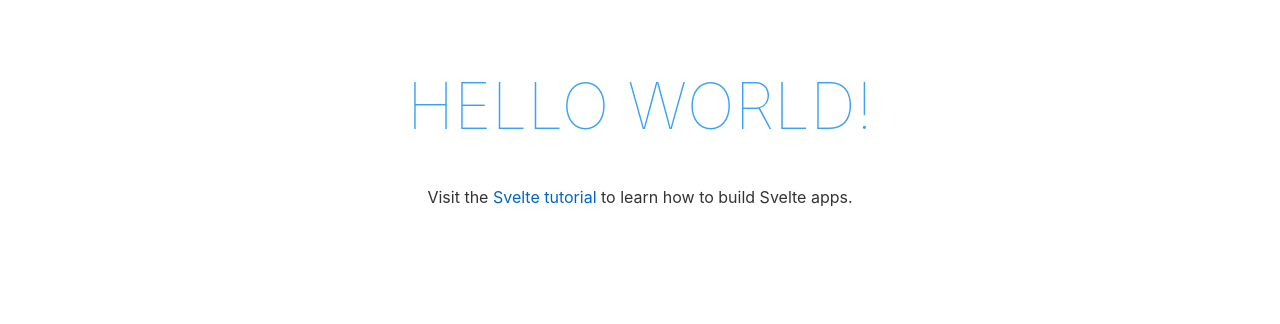
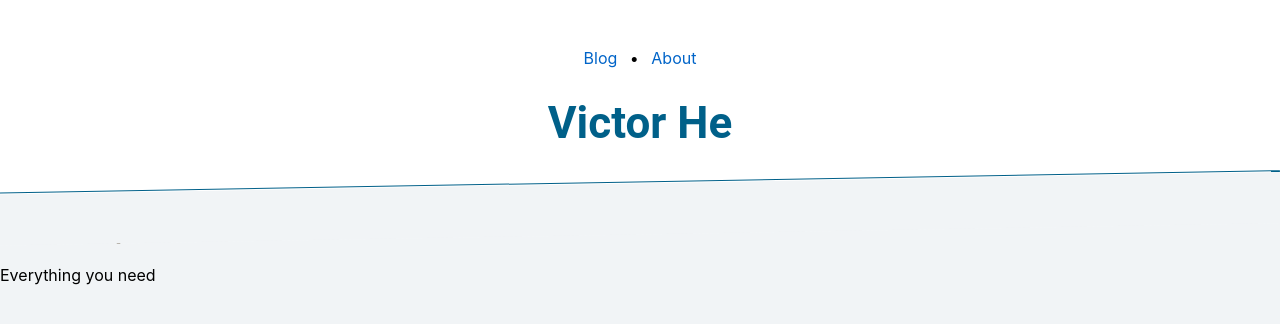
Before and after one commit to Vicorhe/portfolio-site, a Svelte app: page / in a window 1280 px wide. Shown: the top 324 px of the page. Built offline with nearby package versions, Linux system fonts and the light colour scheme.

Commit message:
page heros, starting on entry component.

```diff
--- a/public/global.css
+++ b/public/global.css
@@ -5,9 +5,8 @@ html, body {
 }
 
 body {
-	color: #333;
+	background-color: #f1f4f6;
 	margin: 0;
-	padding: 8px;
 	box-sizing: border-box;
 	font-family: -apple-system, BlinkMacSystemFont, "Segoe UI", Roboto, Oxygen-Sans, Ubuntu, Cantarell, "Helvetica Neue", sans-serif;
 }
--- a/src/App.svelte
+++ b/src/App.svelte
@@ -1,26 +1,45 @@
 <script>
-	export let name;
+  import Entry from './components/Entry.svelte';
+  let name = "Victor He";
 </script>
 
-<main>
-	<h1>Hello {name}!</h1>
-	<p>Visit the <a href="https://svelte.dev/tutorial">Svelte tutorial</a> to learn how to build Svelte apps.</p>
-</main>
-
 <style type="text/scss">
-	$primary: rgb(58, 161, 245);
+  $primary: #006089;
+  $background: #f1f4f6;
   main {
+    .page-hero {
+      padding: 3rem 0 1rem;
       text-align: center;
-		padding: 1em;
-		max-width: 240px;
-		margin: 0 auto;
+      background-color: #ffffff;
+      #nav {
+        span {
+          display: inline-block;
+          padding: 0 4px;
+          a {
+            text-decoration: none;
           }
-
+        }
+      }
       h1 {
         color: $primary;
-		text-transform: uppercase;
-		font-size: 4em;
-		font-weight: 100;
+        font-size: 2.75rem;
+        font-weight: 700;
+        font-family: Roboto, sans-serif;
+      }
+    }
+    .divider {
+      position: relative;
+      top: -12px;
+      margin-left: -15%;
+      border-top: 1px solid $primary;
+      box-shadow: 41px 27px 0 25px $background;
+      -webkit-transform: rotate(-1deg);
+      -ms-transform: rotate(-1deg);
+      transform: rotate(-1deg);
+    }
+    .page-content {
+      //background-color: $background;
+    }
   }
 
   @media (min-width: 640px) {
@@ -29,3 +48,23 @@
     }
   }
 </style>
+
+<main>
+  <div class="page-hero">
+    <div id="nav">
+      <span>
+        <a href="#blog">Blog</a>
+      </span>
+      <span>•</span>
+      <span>
+        <a href="#about">About</a>
+      </span>
+    </div>
+    <h1>{name}</h1>
+  </div>
+  <div class="divider" />
+  <div class="page-content">
+    <Entry/>
+  </div>
+
+</main>
--- /dev/null
+++ b/src/components/Entry.svelte
@@ -0,0 +1,10 @@
+<style>
+  h2 {
+    color: rgb(99, 85, 66);
+  }
+</style>
+<div class="entry">
+  <div class="divider"></div>
+  <h2>SaaS Templatekkkk</h2>
+  <p>Everything you need</p>
+</div>
```
Lines whose indentation alone changed are shown as unchanged.
